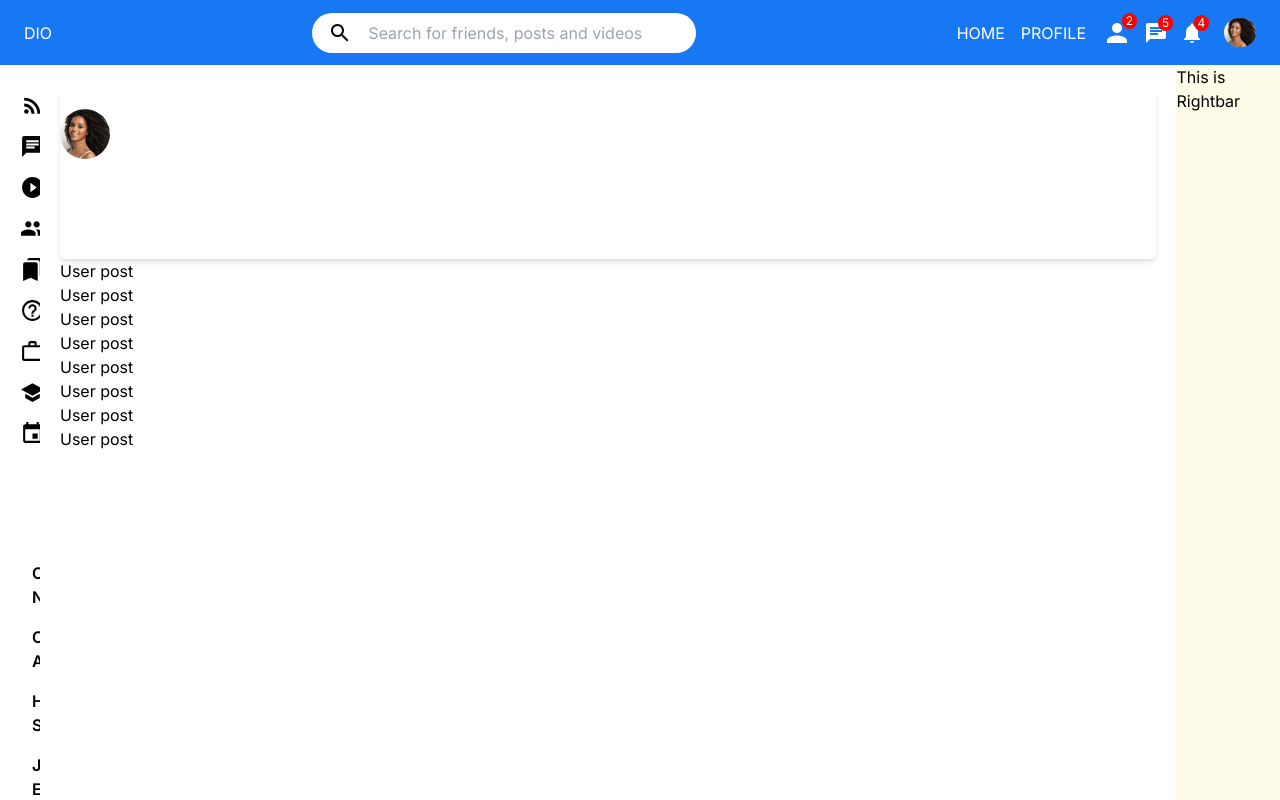
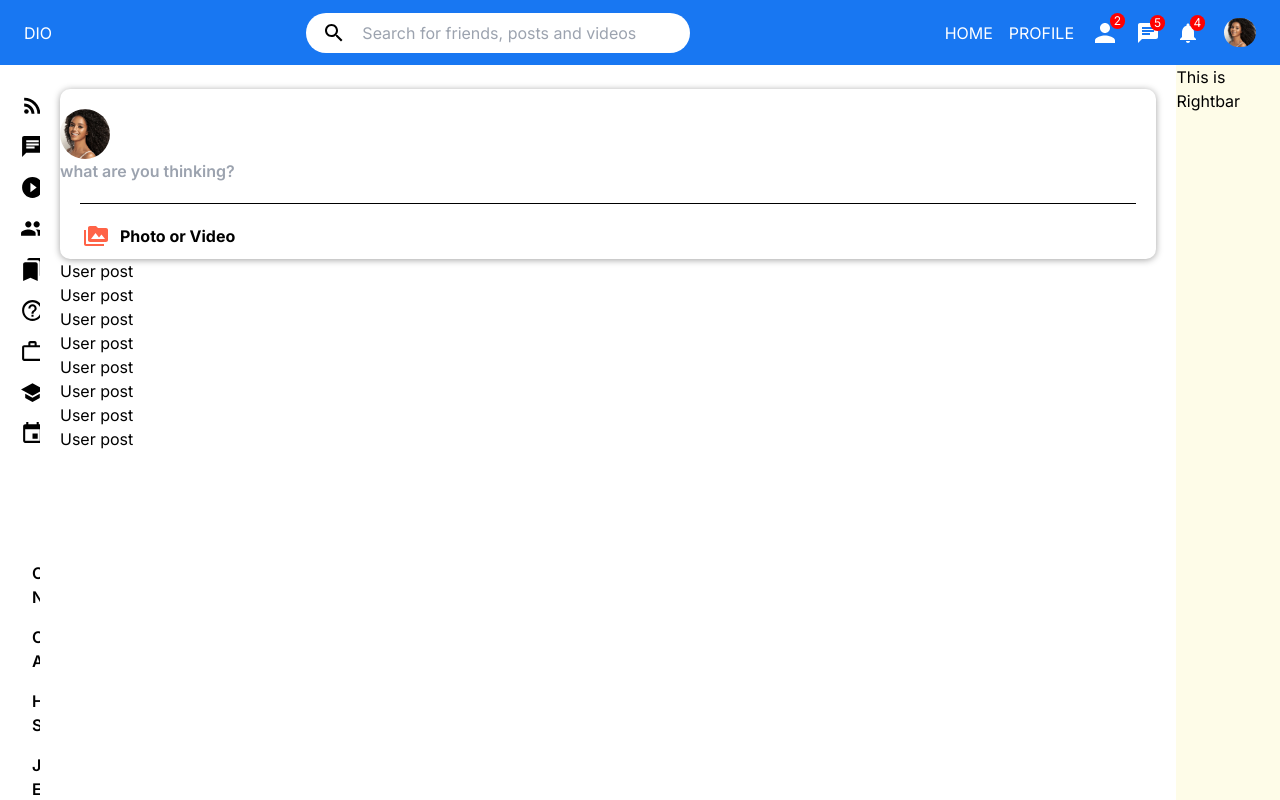
Before and after one commit to Usytech01/D-tech, a Next.js app: page / in a window 1280 px wide. Built offline with nearby package versions, Linux system fonts and the light colour scheme.

Commit message:
permedia

```diff
--- a/app/component/Share.jsx
+++ b/app/component/Share.jsx
@@ -1,11 +1,11 @@
 import React from "react";
-import { EmojiEmotions, Label, Permedia, Room } from "@mui/icons-material"
+import { EmojiEmotions, Label, PermMedia, Room } from "@mui/icons-material"
 import Image from "next/image";
 
 
 export default function Share(){
     return(
-        <div className="w-[100%] h-[170px] rounded-md shadow-md">
+        <div className=" share w-[100%] h-[170px] rounded-md shadow-md">
             <div className="p-[10px]"></div>
             <Image className="w-[50px] h-[50px] rounded-full object-cover mr-10"
             src="/assets/team/girl.png"
@@ -13,7 +13,15 @@ export default function Share(){
             width={50}
             height={50}
             />
-            <input type="text" />
+            <input type="text" placeholder="what are you thinking?" className="focus:outline-none w-full font-semibold"/>
+            <hr className="m-[20px] border-black"/>
+            <div className="flex items-center px-6 gap-2">
+                <label htmlFor="file" className="flex items-centermr-[15px] cursor-pointer">
+                <PermMedia htmlColor="tomato" className="font-bold mr-3 "/>
+                <span className="text-[i4px] font-bold">Photo or Video</span>
+                <input type="text" />
+                </label>
+            </div>
         </div>
     )
 }
--- a/app/component/Topbar.jsx
+++ b/app/component/Topbar.jsx
@@ -13,7 +13,7 @@ export default function Topbar() {
         <Link href="/">
           <h1>DIO</h1>
         </Link>
-        <div className="w-[30vw]">
+        <div className="hidden md:block w-[30vw]">
           <div className="flex h-[40px] rounded-full bg-white px-4 items-center justify-center ">
             <Search className='text-black mr-2'/>
             <input type="text" placeholder='Search for friends, posts and videos'
@@ -28,7 +28,7 @@ export default function Topbar() {
             <Link href='/profile'>
             <h2>PROFILE</h2>
             </Link>
-            <div className='flex gap-3 items-center text-white'>
+            <div className='hidden sm:flex gap-2 sm:gap-4 items-center text-white'>
               <div className='relative cursor-pointer'>
                 <Person sx={({fontSize: 30})}/>
                 <span className='text-xs flex items-center justify-center absolute bg-[red] w-[15px] rounded-full -top-[5px] -right-[5px]'>2</span>
--- a/app/globals.css
+++ b/app/globals.css
@@ -1,3 +1,11 @@
 @tailwind base;
 @tailwind components;
 @tailwind utilities;
+
+
+.share {
+    width: 100%;
+    height: 170px;
+    border-radius: 10px;
+    box-shadow: 0px 1px 7px rgba(0, 0, 0, 0.37);
+}
```
